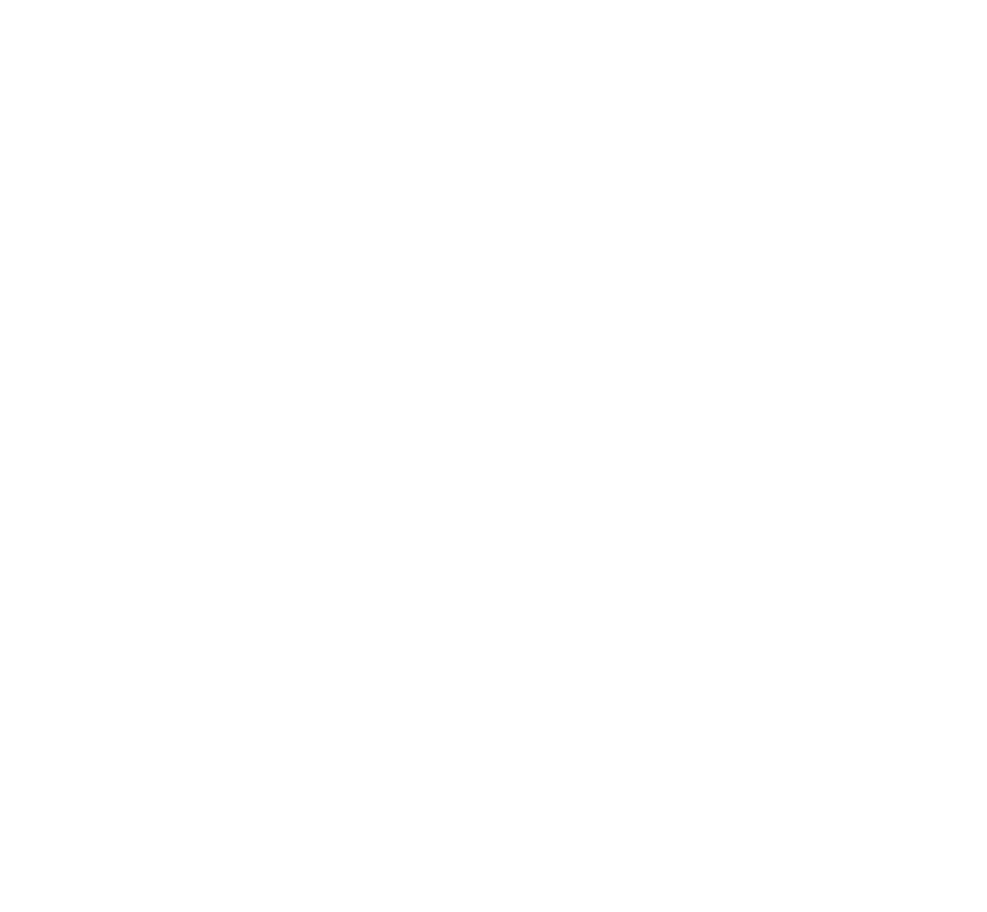
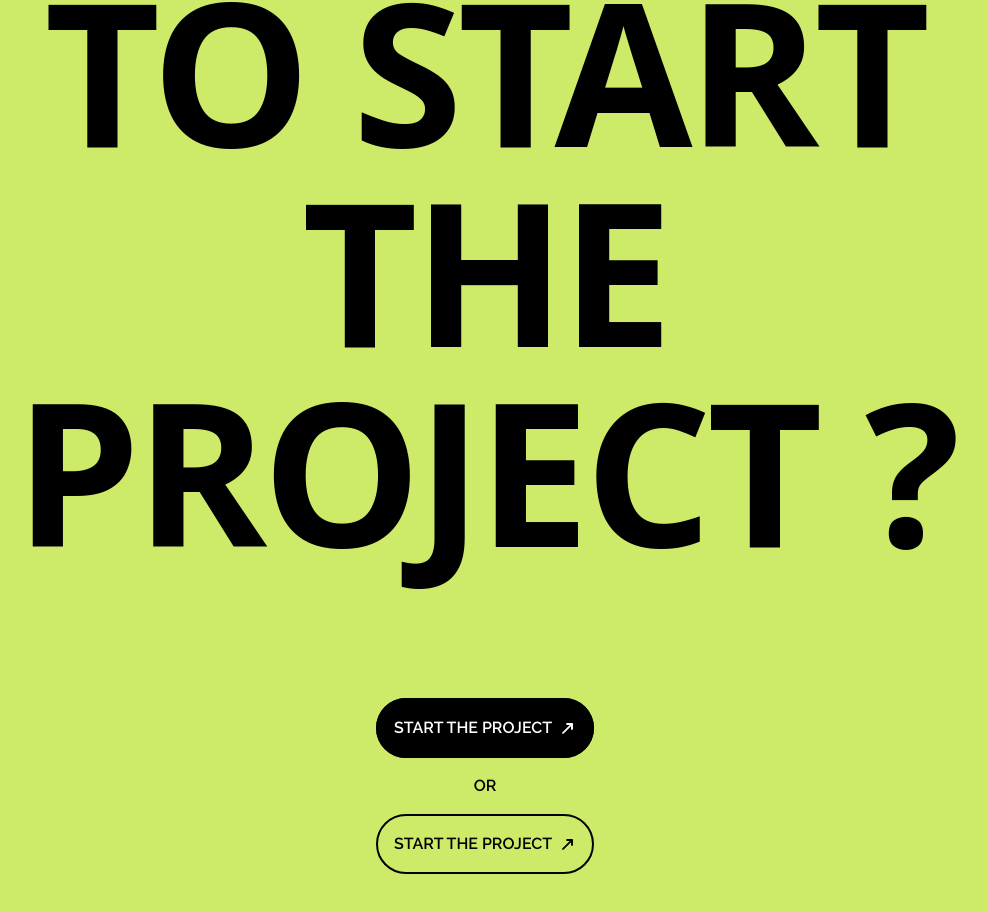
Before and after one commit to Ankit-can-ctrl/Ochi-design-, a React (Vite) app: page / in a window 1280 px wide. Shown: the part 6490-7402 px from the top of the page, without its empty margins (155-1142 px from the left). Before the commit the page ends 6132 px from the top, so only its background shows below. Built offline with nearby package versions, Linux system fonts and the light colour scheme.

Commit message:
ready to start component

```diff
--- a/src/App.jsx
+++ b/src/App.jsx
@@ -5,6 +5,7 @@
 import LandingPage from "./components/LandingPage";
 import Marquee from "./components/Marquee";
 import Navbar from "./components/Navbar";
+import ReadyToStart from "./components/ReadyToStart";
 import Review from "./components/Review";
 
 import LocomotiveScroll from "locomotive-scroll";
@@ -21,6 +22,7 @@
       <Featured />
       <Review />
       <Cards />
+      <ReadyToStart />
     </div>
   );
 }
--- /dev/null
+++ b/src/components/ReadyToStart.jsx
@@ -0,0 +1,55 @@
+function ReadyToStart() {
+  return (
+    <div className="w-full bg-[#CDEA68] h-fit px-20 py-32">
+      <div className="title w-full h-fit">
+        <h1 className="uppercase text-black text-[200px] font-Founder font-bold tracking-tight leading-none text-center">
+          ready
+        </h1>
+        <h1 className="uppercase text-black text-[200px] font-Founder font-bold tracking-tight leading-none text-center">
+          to start
+        </h1>
+        <h1 className="uppercase text-black text-[200px] font-Founder font-bold tracking-tight leading-none text-center">
+          the project ?
+        </h1>
+      </div>
+      <div className="eyes"></div>
+      <div className="buttons overflow-hidden text-black font-semibold w-full pt-32 flex flex-col gap-4 font-Neue items-center justify-center">
+        <div className="text-white bg-black rounded-full hover:bg-white hover:text-black">
+          <button className=" flex items-center justify-center gap-2 border-2 border-black hover:border-white w-fit px-4  py-4 uppercase rounded-full">
+            Start the Project
+            <svg
+              stroke="currentColor"
+              fill="currentColor"
+              viewBox="0 0 16 16"
+              height="1em"
+              width="1em"
+              xmlns="http://www.w3.org/2000/svg"
+            >
+              <path d="M6.5 4a.5.5 0 01.5-.5h5a.5.5 0 01.5.5v5a.5.5 0 01-1 0V4.5H7a.5.5 0 01-.5-.5z"></path>
+              <path d="M12.354 3.646a.5.5 0 010 .708l-9 9a.5.5 0 01-.708-.708l9-9a.5.5 0 01.708 0z"></path>
+            </svg>
+          </button>
+        </div>
+        <h1>OR</h1>
+        <div>
+          <button className=" hover:text-white hover:bg-black flex items-center justify-center gap-2 border-2 border-black w-fit px-4  py-4 uppercase rounded-full">
+            Start the Project
+            <svg
+              stroke="currentColor"
+              fill="currentColor"
+              viewBox="0 0 16 16"
+              height="1em"
+              width="1em"
+              xmlns="http://www.w3.org/2000/svg"
+            >
+              <path d="M6.5 4a.5.5 0 01.5-.5h5a.5.5 0 01.5.5v5a.5.5 0 01-1 0V4.5H7a.5.5 0 01-.5-.5z"></path>
+              <path d="M12.354 3.646a.5.5 0 010 .708l-9 9a.5.5 0 01-.708-.708l9-9a.5.5 0 01.708 0z"></path>
+            </svg>
+          </button>
+        </div>
+      </div>
+    </div>
+  );
+}
+
+export default ReadyToStart;
```
